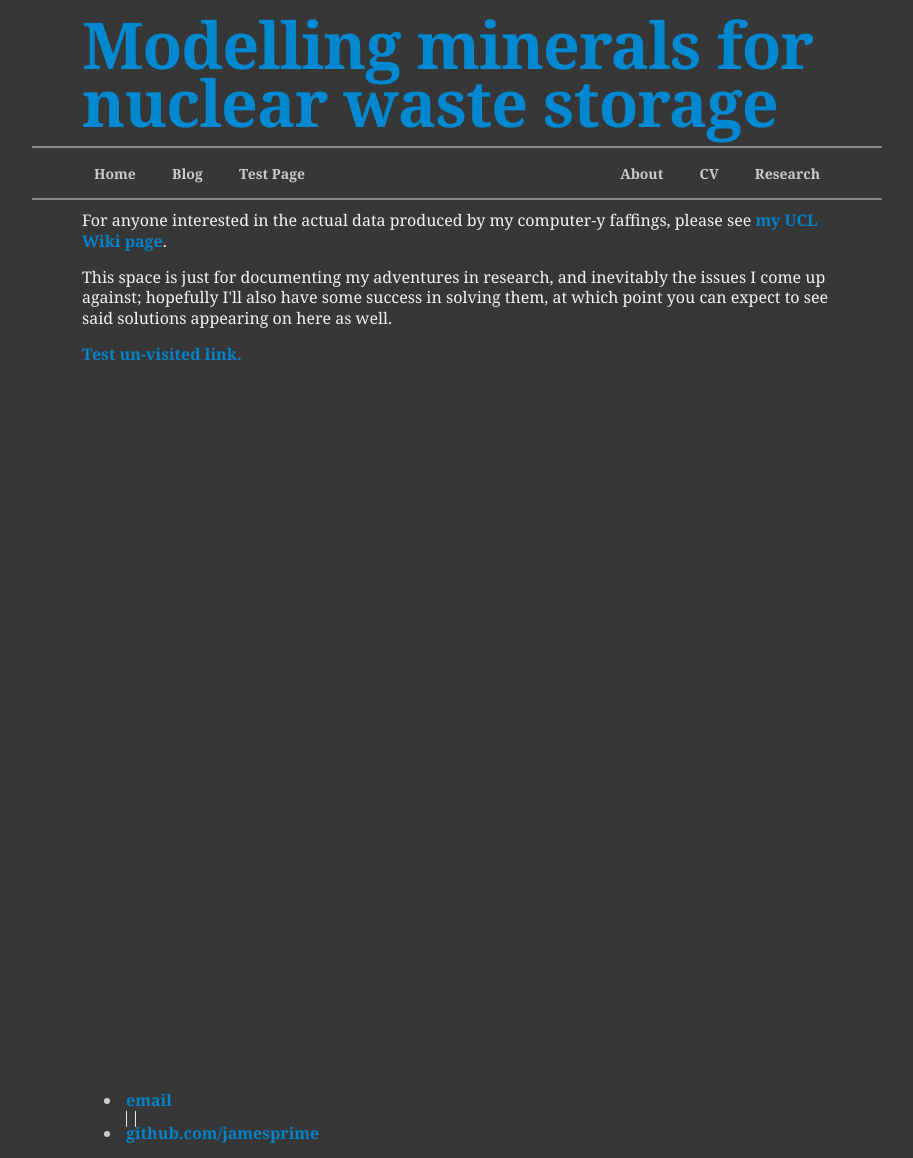
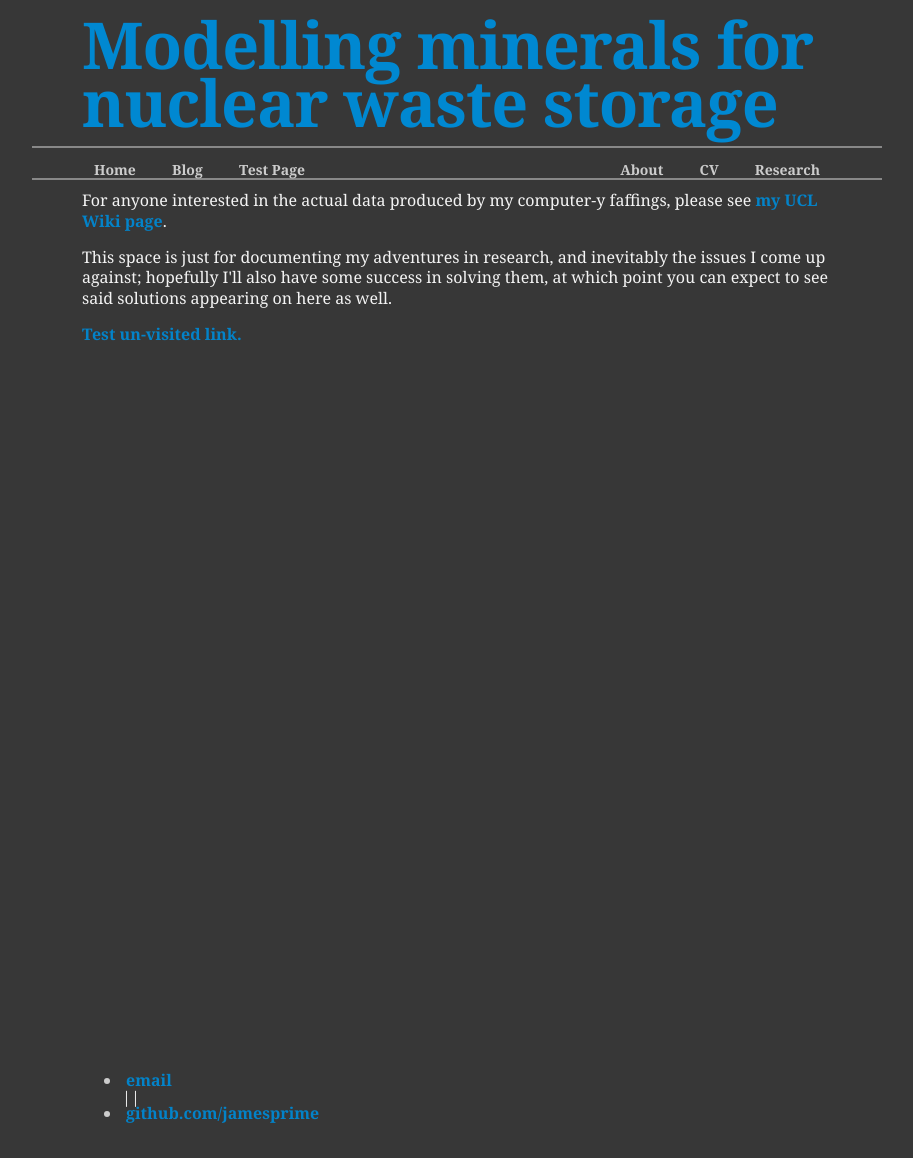
Before and after one commit to jamesprime/jamesprime.github.io, a Jekyll site: the page built from index.html, in a window 1280 px wide. Shown: the whole page, without its empty margins (183-1096 px from the left). Built offline with Jekyll 4.4.1, drawn with Linux system fonts in a browser that asks for light colours; nearby versions of some CDN libraries; some web fonts are replaced.

Commit message:
Updated /_sass/jp-minimal.scss
Changed all .banner-related heights and line-heights to 20px, as a test

```diff
--- a/_sass/jp-minimal.scss
+++ b/_sass/jp-minimal.scss
@@ -238,8 +238,8 @@ div.slogan {
     z-index: 100;
     left: -50px;
     right: 0;
-    height: 40px;
-    line-height: 40px; // Trick to centre contents vertically, from https://www.w3schools.com/css/css_align.asp
+    height: 20px;
+    line-height: 20px; // Trick to centre contents vertically, from https://www.w3schools.com/css/css_align.asp
     // margin-right: -382px;
     width: 850px;
     position: relative;
@@ -255,7 +255,7 @@ div.slogan {
 
     ul {
         list-style: none;
-        height: 40px;
+        height: 20px;
         padding: 0;
         float: left;
         margin: 0 0 0 10px;
@@ -297,8 +297,8 @@ div.slogan {
         position: absolute;
         left: 50px; // Needs to be the positive-but-equal value for .banner left
         right: 50px; // Needs to be the positive-but-equal value for .banner left
-        height: 40px;
-        line-height: 40px; // Trick to centre contents vertically, from https://www.w3schools.com/css/
+        height: 20px;
+        line-height: 20px; // Trick to centre contents vertically, from https://www.w3schools.com/css/
     }
 
     .leftbuttons {
```
